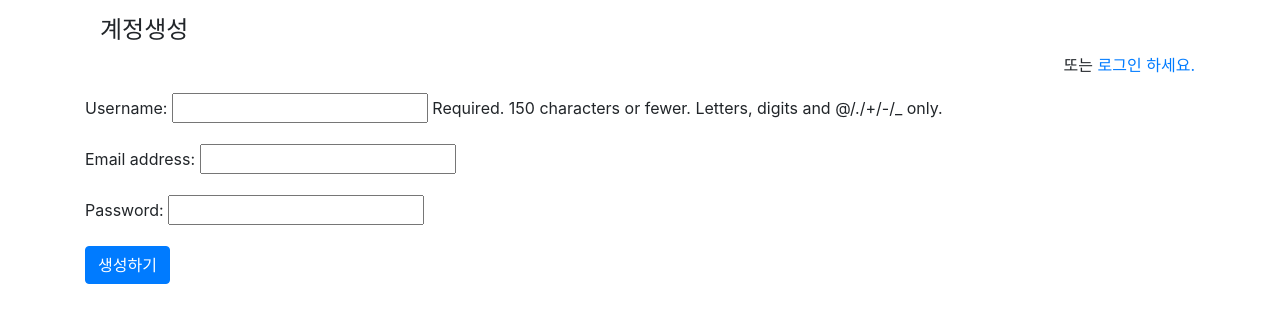
After one commit to zmdk154112/testmy, a Django app: page /common/signup/ in a window 1280 px wide. The commit adds this page. Shown: the top 323 px of the page. Run offline with Django 4.2, Linux system fonts and the light colour scheme; some libraries are stand-ins or nearby versions.

Commit message:
import signup

```diff
--- /dev/null
+++ b/common/forms.py
@@ -0,0 +1,8 @@
+from django import forms
+from django.contrib.auth.models import User
+
+
+class UserForm(forms.ModelForm):
+    class Meta:
+        model = User
+        fields = ("username", "email", "password")
--- /dev/null
+++ b/common/templates/common/signup.html
@@ -0,0 +1,20 @@
+{% load static %}
+<link rel="stylesheet" type="text/css" href="{% static 'bootstrap.min.css' %}">
+
+<div class="container my-3">
+  <div class="'row my-3">
+    <div class="col-4">
+      <h4>계정생성</h4>
+    </div>
+    <div class="'col-8 text-right">
+      <span>또는 <a href="{% url 'common:login' %} ">로그인 하세요.</a></span>
+    </div>
+  </div>
+<!--  form submit 시 POST 메소드를 사용하여 common의 signup 으로 전달-->
+  <form method="post" actions="{% url 'common:signup' %}" class="post-form">
+    {% csrf_token %}
+<!--    as_p, form 에 포함된 필드를 각각 p 태그 안에 표현-->
+    {{ form.as_p }}
+    <button type="submit" class="btn btn-primary">생성하기</button>
+  </form>
+</div>
--- a/common/urls.py
+++ b/common/urls.py
@@ -1,8 +1,10 @@
 from django.urls import path
 from django.contrib.auth import views as auth_views
+from . import views
 
 app_name = 'common'
 
 urlpatterns = [
     path('login/', auth_views.LoginView.as_view(template_name='common/login.html'), name='login'),
+    path('signup/', views.signup, name='signup'),
 ]
--- a/common/views.py
+++ b/common/views.py
@@ -1,3 +1,18 @@
-from django.shortcuts import render
+from django.contrib.auth import authenticate, login
+from django.shortcuts import render, redirect
+from .forms import UserForm
 
-# Create your views here.
+
+def signup(request):
+    if request.method == "POST":
+        form = UserForm(request.POST)
+        if form.is_valid():
+            form.save()
+            username = form.cleaned_data.get('username')
+            raw_password = form.cleaned_data.get('password1')
+            user = authenticate(username=username, password=raw_password)
+            login(request, user)
+            return redirect('index')
+    else:
+        form = UserForm()
+    return render(request, 'common/signup.html', {'form': form})
```
Also changed, not shown: common/templates/common/login.html (+8 -1 lines), db.sqlite3.
